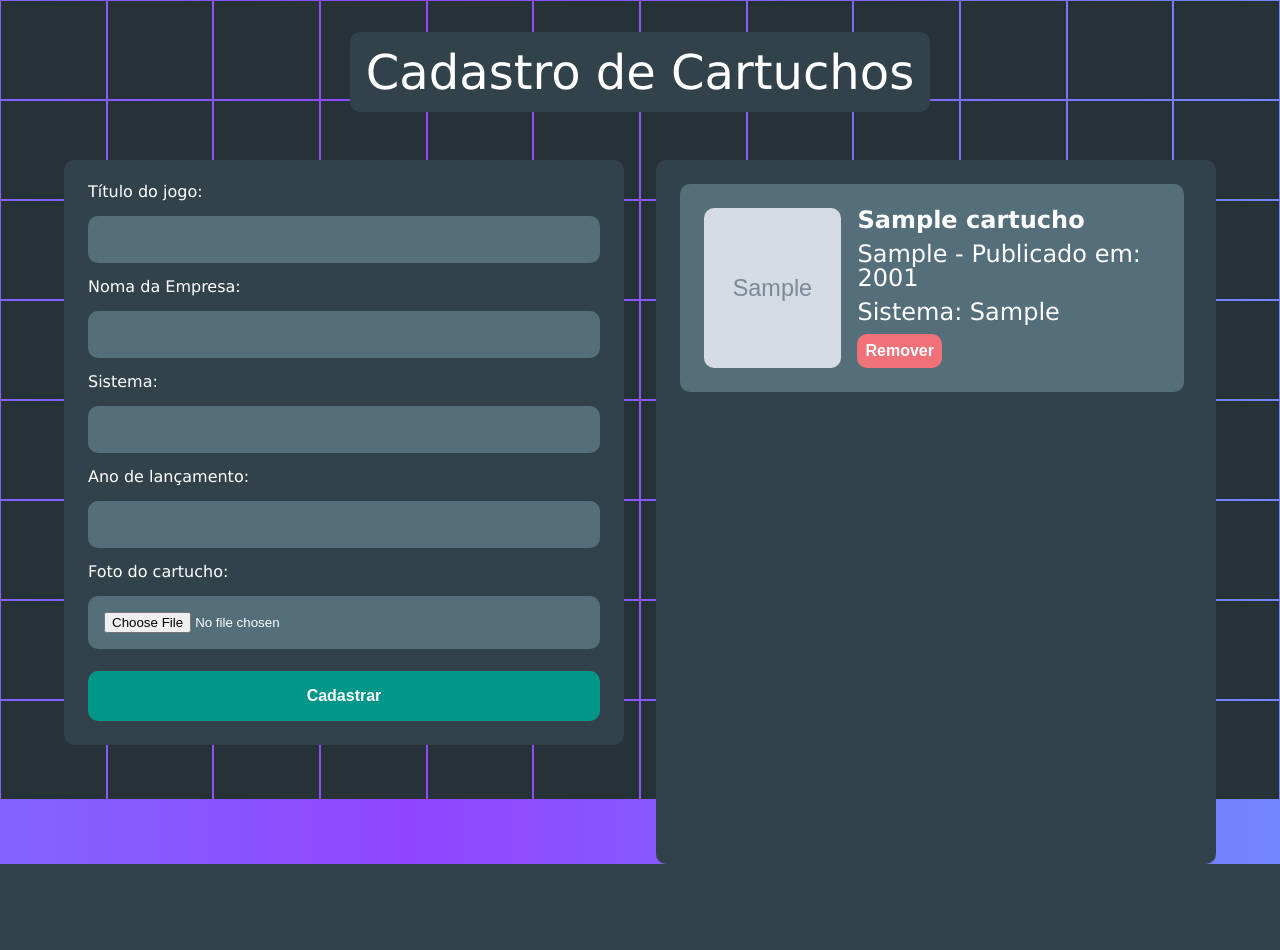
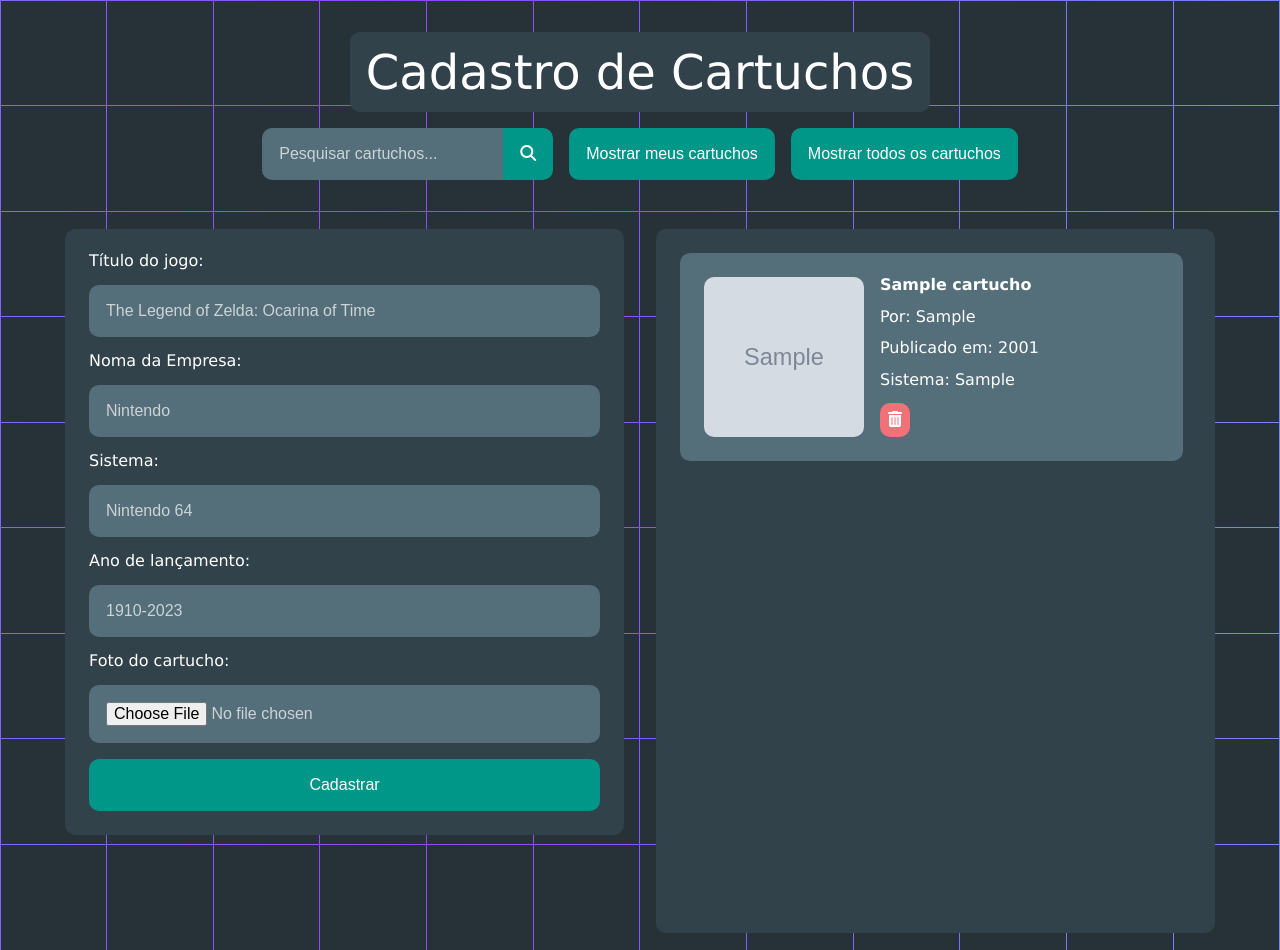
Before and after one commit to DarkPixel100/TrabDS1-1Bim-2023, a PHP site: page /home.php in a window 1280 px wide. Before the commit the page ends 864 px from the top, so only its background shows below. Run offline with PHP 8.4, Linux system fonts and the light colour scheme; tables that the repository leaves empty hold one stand-in row (values such as "Sample post"); grey boxes marked "Sample" are stand-in pictures; some libraries are stand-ins or nearby versions.

Commit message:
Mudanças de layout + responsividade

```diff
--- a/general.css
+++ b/general.css
@@ -1,4 +1,4 @@
-/* Variáveis de Cor*/
+/* Variáveis de Cor / Temas */
 .oceanic {
     --grad1: #66a3ff;
     --grad2: #9046ff;
@@ -11,13 +11,31 @@
     --buttonHoverColor: #006157;
     --selectionColor: #425B67;
     --gameInfoHolder: #546E7A;
-    --fontColor: white;
+    --fontColor: #FFFFFF;
+    --placeholderColor: #ffffffb3;
     --removeButton: #f07178;
     --removeButtonHover: #d25057;
+    --removeOutline: #7d2323;
 }
 
 * {
     box-sizing: border-box;
+    font-size: 1rem;
+    border: 1px solid transparent;
+    --borderRadius: 10px;
+}
+
+body {
+    min-height: 100vh;
+    min-height: 100dvh;
+    background: linear-gradient(90deg, var(--grad1), var(--grad2), var(--grad1));
+    background-size: 200%;
+    animation: bg-pan 10s linear infinite;
+    color: var(--fontColor);
+    font-family: Verdana, Tahoma, sans-serif;
+    overflow-x: hidden;
+    display: flex;
+    flex-direction: column;
 }
 
 /* Animação do degradê do background */
@@ -31,24 +49,11 @@
     }
 }
 
-body {
-    animation: bg-pan 10s linear infinite;
-    height: 100dvh;
-    height: 100vh;
-    color: var(--fontColor);
-    font-family: Verdana, Tahoma, sans-serif;
-    background: linear-gradient(90deg, var(--grad1), var(--grad2), var(--grad1));
-    background-size: 200%;
-    overflow: hidden;
-    display: flex;
-    flex-direction: column;
-}
-
 /* Div que contém os quadrados do background */
 #bgTiles {
-    height: 100%;
     width: 100dvw;
-    width: 100vw;
+    flex-grow: 1;
+    flex-basis: 0;
     display: grid;
     grid-template-columns: repeat(var(--columns), 1fr);
     grid-template-rows: repeat(var(--rows), 1fr);
@@ -63,51 +68,86 @@ body {
 .tile:before {
     content: "";
     background-color: var(--tileColor);
-    inset: 1px;
+    inset: .5px;
     position: absolute;
 }
 
+/* Cabeçalho da página */
 header {
-    width: fit-content;
+    max-width: 80%;
     margin-inline: auto;
     margin-block: 2rem;
-    padding: 1rem;
-    border-radius: 10px;
-    background-color: var(--boxColor);
-    font-size: 36pt;
+    display: flex;
+    flex-direction: column;
+    align-items: center;
 }
 
+header h1 {
+    padding: 1rem;
+    border-radius: var(--borderRadius);
+    background-color: var(--boxColor);
+    font-size: 2rem;
+    margin-bottom: 1rem;
+}
+
+/* Fromatando corpo principal */
 main>* {
     padding: 1.5rem;
-    border-radius: 10px;
+    border-radius: var(--borderRadius);
     background-color: var(--boxColor);
 }
 
-.infoBox input, select {
+/* Configurando inputs */
+input {
     background-color: var(--inputColor);
     color: white;
-    border: none;
-    border-radius: 10px;
+    border-radius: var(--borderRadius);
     padding: 1rem;
-    cursor: pointer;
 }
 
-.infoBox> :is(input, select):is(:hover, :focus-visible) {
+input:is(:hover, :focus-visible) {
     background-color: var(--inputHoverColor);
 }
 
-.infoBox :is(input, select):is(:focus-visible) {
+input:focus-visible, button:focus-visible {
     outline: 3px solid var(--inputOutline);
 }
 
-.infoBox input[type=submit], button {
-    margin-top: 0.4rem;
+.remove-btn:focus-visible {
+    outline: 3px solid var(--removeOutline);
+}
+
+input[type=file] {
+    font-size: .6rem;
+}
+
+input[type=file], ::placeholder {
+    color: var(--placeholderColor);
+}
+
+input[type=submit], button {
+    /* margin-top: 0.4rem; */
     background-color: var(--buttonColor);
     color: var(--fontColor);
     font-size: 1rem;
-    font-weight: bold;
 }
 
-.infoBox input[type=submit]:hover, button:hover {
+input[type=submit]:hover, button:hover {
     background-color: var(--buttonHoverColor);
 }
+
+
+/* Responsividade */
+@media screen and (width > 800px) {
+    body {
+        overflow: hidden;
+    }
+
+    header h1 {
+        font-size: 3rem;
+    }
+
+    .infoBox input[type=file] {
+        font-size: 1rem;
+    }
+}
--- a/home.css
+++ b/home.css
@@ -1,23 +1,48 @@
+/* Barra de pesquisa */
+#search-viewer {
+    display: flex;
+    gap: 1rem;
+}
+
+#search-viewer input {
+    border-top-right-radius: 0;
+    border-bottom-right-radius: 0;
+}
+
+#search-viewer button {
+    padding: 1rem;
+}
+
+#search-viewer button:not(#search-btn) {
+    border-radius: var(--borderRadius);
+}
+
+#search-viewer #search-btn {
+    border-top-right-radius: var(--borderRadius);
+    border-bottom-right-radius: var(--borderRadius);
+}
+
 /* Onde o conteúdo principal é contido */
 main {
     display: grid;
-    grid-template-columns: 1fr 1fr;
+    grid-template-columns: 1fr;
     width: 90%;
     margin-inline: auto;
     margin-block: 1rem;
     gap: 2rem;
 }
 
-main form {
+main form, label[for=fotocartucho] {
     height: fit-content;
     display: flex;
     flex-direction: column;
     gap: 1rem;
 }
 
+/* Formatação da lista de Jogos */
 #gameList {
-    font-size: 18pt;
-    height: calc(((1.5rem * 2 + 10rem) * 3) + (1rem * 2) + (1.5rem * 2));
+    box-sizing: content-box;
+    height: calc(((1.5rem * 2 + 10rem) * 3) + (1rem * 2));
     overflow-y: hidden;
     text-align: center;
 }
@@ -29,17 +54,22 @@ main form {
     overflow-y: auto;
 }
 
+/* Formatação do container com as informações do jogo */
 .jogo {
+    box-sizing: content-box;
+    height: 10rem;
     background-color: var(--gameInfoHolder);
     display: flex;
+    flex-direction: row;
+    align-items: center;
+    text-align: start;
     gap: 1rem;
-    justify-content: flex-start;
-    text-align: start;
     padding: 1.5rem;
-    border-radius: 10px;
+    border-radius: var(--borderRadius);
     margin-right: .5rem;
 }
 
+/* Holder da imagem */
 .jogo .imgBox {
     height: 10rem;
     width: 10rem;
@@ -56,29 +86,33 @@ main form {
     background-color: black;
     opacity: 15%;
     position: absolute;
-    border-radius: 10px;
+    border-radius: var(--borderRadius);
 }
 
 .jogo .imgBox>img {
     height: 100%;
     width: 100%;
     object-fit: cover;
-    border-radius: 10px;
+    border-radius: var(--borderRadius);
 }
 
+/* Informações textuais do cartucho */
 .jogo .gameInfo {
+    height: 100%;
     display: flex;
     flex-direction: column;
     justify-content: space-between;
+    position: relative;
 }
 
 .jogo .gameInfo>.gameTitle {
     font-weight: bolder;
 }
 
-.jogo .gameInfo button {
+/* Botão para remover o cartucho cadastrado */
+.jogo .remove-btn {
     background-color: var(--removeButton);
-    border-radius: 10px;
+    border-radius: var(--borderRadius);
     border: none;
     margin: 0;
     padding: .5rem;
@@ -86,6 +120,41 @@ main form {
     width: fit-content;
 }
 
-.jogo .gameInfo button:hover {
+.jogo button:hover {
     background-color: var(--removeButtonHover);
 }
+
+/* Responsividade */
+@media screen and (width > 800px) {
+    main {
+        grid-template-columns: 1fr 1fr;
+    }
+
+}
+
+@media screen and (930px > width > 800px) {
+
+    .jogo {
+        height: unset;
+        flex-direction: column;
+        gap: 1rem;
+    }
+
+    .jogo .imgBox {
+        height: 10rem;
+    }
+
+    .jogo .gameInfo {
+        gap: .5rem;
+    }
+
+    .jogo button {
+        align-self: center;
+    }
+}
+
+@media screen and (930px > width) {
+    #search-viewer {
+        flex-direction: column;
+    }
+}
--- a/home.php
+++ b/home.php
@@ -1,7 +1,11 @@
 <?php
 // Início da sessão
 session_start();
-$_SESSION["userID"] = 1; ?>
+$_SESSION["userID"] = 1;
+if (!isset($_SESSION["userID"])) {
+    header("Location: ./login.php");
+}
+?>
 <!DOCTYPE html>
 <html lang="pt-BR">
 
@@ -9,50 +13,102 @@ $_SESSION["userID"] = 1; ?>
     <meta charset="UTF-8">
     <meta http-equiv="X-UA-Compatible" content="IE=edge">
     <meta name="viewport" content="width=device-width, initial-scale=1.0">
-    <title>Biblioteca de jooj</title>
+    <title>Cadastro de Cartuchos</title>
     <link rel="stylesheet" href="./reset.css">
     <link rel="stylesheet" href="./general.css">
     <link rel="stylesheet" href="./home.css">
+
     <script src="tiles.js" defer></script>
+
+    <script src="https://kit.fontawesome.com/cb01a77c08.js" crossorigin="anonymous"></script>
 </head>
+
+
 
 <body class="oceanic">
     <header>
         <h1>Cadastro de Cartuchos</h1>
+
+        <?php
+        // Fazendo a query no banco, buscando todos os cartuchos do usuário logado
+        $conexao = mysqli_connect("localhost", "root", "mysqluser", "DS1-ListaJogos-Diego-Sofia");
+        $sqlquery = "SELECT * FROM Users WHERE id = ?;";
+        $resultado = $conexao->execute_query($sqlquery, [$_SESSION["userID"]]);
+        $admin = mysqli_fetch_array($resultado, MYSQLI_ASSOC)["admin"];
+
+        if ($admin) : ?>
+            <form id="search-viewer" action="" method="post" autocomplete="off">
+                <span id="search">
+                    <input id="searchBar" type="search" name="pesquisa" placeholder="Pesquisar cartuchos..."><!--
+             --><button id="search-btn" type="submit" name="submit" value="search">
+                        <span class="fa fa-search"></span>
+                    </button>
+                </span>
+                <button type="submit" name="submit" value="showMine">Mostrar meus cartuchos</button>
+                <button type="submit" name="submit" value="showAll">Mostrar todos os cartuchos</button>
+            </form>
+        <?php endif; ?>
     </header>
     <main>
         <!-- Form de cadastro -->
         <form class="infoBox" action="./cadastrando.php" method="POST" enctype="multipart/form-data" autocomplete="off">
             <label for="titulo">Título do jogo:</label>
-            <input type="text" name="titulo" required>
+            <input type="text" id="titulo" name="titulo" placeholder="The Legend of Zelda: Ocarina of Time" required>
+
             <label for="empresa">Noma da Empresa:</label>
-            <input type="text" name="empresa" required>
+            <input type="text" id="empresa" name="empresa" placeholder="Nintendo" required>
+
             <label for="sistema">Sistema:</label>
-            <input type="text" name="sistema" required>
+            <input type="text" id="sistema" name="sistema" placeholder="Nintendo 64" required>
+
             <label for="ano">Ano de lançamento:</label>
-            <input type="number" name="ano" inputmode="numeric" pattern="[0-9]+" min="1901" max="2155" required>
-            <label for=" fotocartucho">Foto do cartucho:</label>
-            <input type="file" name="fotocartucho" accept="image/png, image/jpg, image/jpeg" required>
-            <input type="submit" name="submit" value="Cadastrar">
+            <input type="number" id="ano" name="ano" inputmode="numeric" min="1910" max="<?php echo (int)date("Y") ?>" placeholder="1910-<?php echo (int)date("Y") ?>" required>
+
+            <label for="fotocartucho">Foto do cartucho:</label>
+            <input type="file" id="fotocartucho" name="fotocartucho" accept="image/png, image/jpg, image/jpeg" required>
+
+            <input type="submit" name="submit" value="Cadastrar" required>
         </form>
+
         <div class="infoBox" id="gameList">
             <?php
             // Fazendo a query no banco, buscando todos os cartuchos do usuário logado
             $conexao = mysqli_connect("localhost", "root", "mysqluser", "DS1-ListaJogos-Diego-Sofia");
-            $sqlquery = "SELECT Cartuchos.gameID, Cartuchos.titulo, Cartuchos.sistema, Cartuchos.ano, Cartuchos.empresa, Cartuchos.imgpath FROM Cartuchos JOIN Users WHERE Cartuchos.userID = ?;";
-            $resultado = $conexao->execute_query($sqlquery, [1]);
+
+            $sqlquery = "SELECT gameID, titulo, sistema, ano, empresa, imgpath FROM Cartuchos";
+            if ($admin && isset($_POST["submit"]) && $_POST["submit"] != "showMine") {
+                if ($_POST["submit"] == "search") {
+                    $sqlquery = $sqlquery . " WHERE gameID = ?
+                    OR userID = ?
+                    OR titulo LIKE ?
+                    OR titulo LIKE ?
+                    OR ano = ?
+                    OR empresa LIKE ?
+                    OR empresa LIKE ?
+                    ORDER BY titulo;";
+                    $resultado = $conexao->execute_query($sqlquery, [$_POST["pesquisa"], $_POST["pesquisa"], '%' . $_POST["pesquisa"], $_POST["pesquisa"] . '%', $_POST["pesquisa"], $_POST["pesquisa"] . '%', '%' . $_POST["pesquisa"]]);
+                } else if ($_POST["submit"] == "showAll") {
+                    $sqlquery = $sqlquery . ";";
+                    $resultado = $conexao->execute_query($sqlquery);
+                }
+            } else {
+                $sqlquery = $sqlquery . " WHERE userID = ? ORDER BY titulo;";
+                $resultado = $conexao->execute_query($sqlquery, [$_SESSION["userID"]]);
+            }
 
             // Inserindo os resultados da query em um array, para gerar a lista
             $resultarray = array();
             while ($data = mysqli_fetch_array($resultado, MYSQLI_ASSOC)) {
                 array_push($resultarray, $data);
             }
+            // var_dump($sqlquery);
 
             // Construindo a lista dinamicamente
             if (sizeof($resultarray) == 0) : ?>
                 <p>Nenhum cartucho cadastrado.</p>
+
             <?php else : ?>
-                <form action="./removendo.php" method="POST">
+                <form action="./removendo.php" method="POST" autocomplete="off">
                     <?php foreach ($resultarray as $jogo) : ?>
                         <li class="jogo" id="<?php echo $jogo["gameID"] ?>">
                             <div class="imgBox">
@@ -63,20 +119,26 @@ $_SESSION["userID"] = 1; ?>
                                     <?php echo $jogo["titulo"] ?>
                                 </h3>
                                 <span>
+                                    Por:
                                     <?php echo $jogo["empresa"] ?>
-                                    - Publicado em:
+                                </span>
+                                <span>
+                                    Publicado em:
                                     <?php echo $jogo["ano"] ?>
                                 </span>
                                 <span>
-                                    Sistema: <?php echo $jogo["sistema"] ?>
+                                    Sistema:
+                                    <?php echo $jogo["sistema"] ?>
                                 </span>
-                                <span>
-                                    <button type="submit" name="removeID" value="<?php echo $jogo["gameID"]; ?>">Remover</button>
-                                </span>
+                                <button type="submit" class="remove-btn" name="removeID" value="<?php echo $jogo["gameID"]; ?>">
+                                    <span class="fa fa-trash"></span>
+                                </button>
                             </div>
                         </li>
                 <?php endforeach;
+
                 endif;
+
                 exit; ?>
                 </form>
         </div>
--- a/tiles.js
+++ b/tiles.js
@@ -18,8 +18,10 @@ function createTiles(quantity) {
 
 function createGrid() {
   tileHolder.innerHTML = "";
+  tileHolder.style.height =
+    (document.body.clientHeight / visualViewport.height) * 100 + "%";
 
-  const size = document.body.clientWidth > 800 ? 100 : 50;
+  const size = 100;
 
   columns = Math.floor(document.body.clientWidth / size);
   rows = Math.floor(document.body.clientHeight / size);
```
Also changed, not shown: login.php (added, +29 -0 lines).
